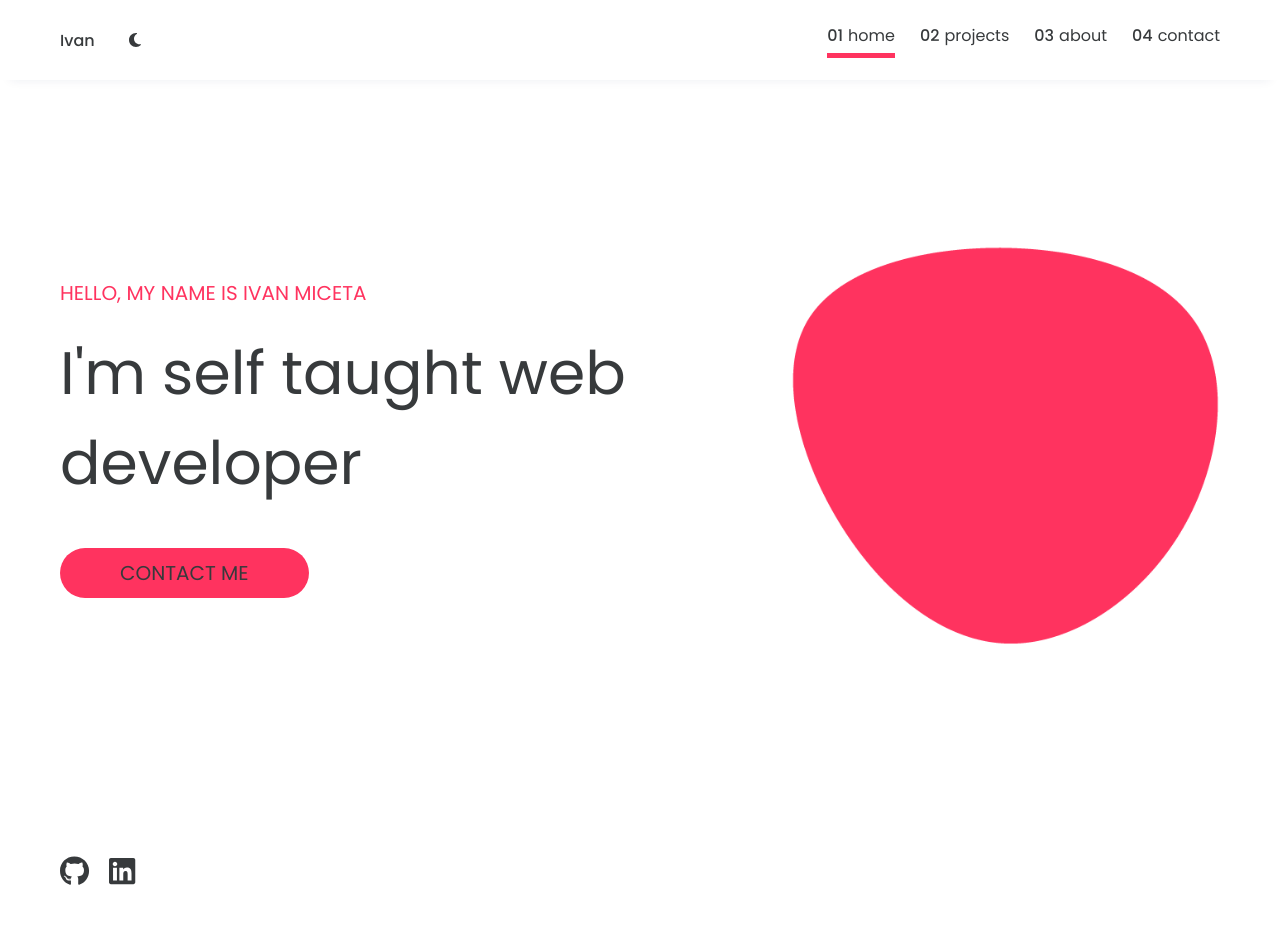
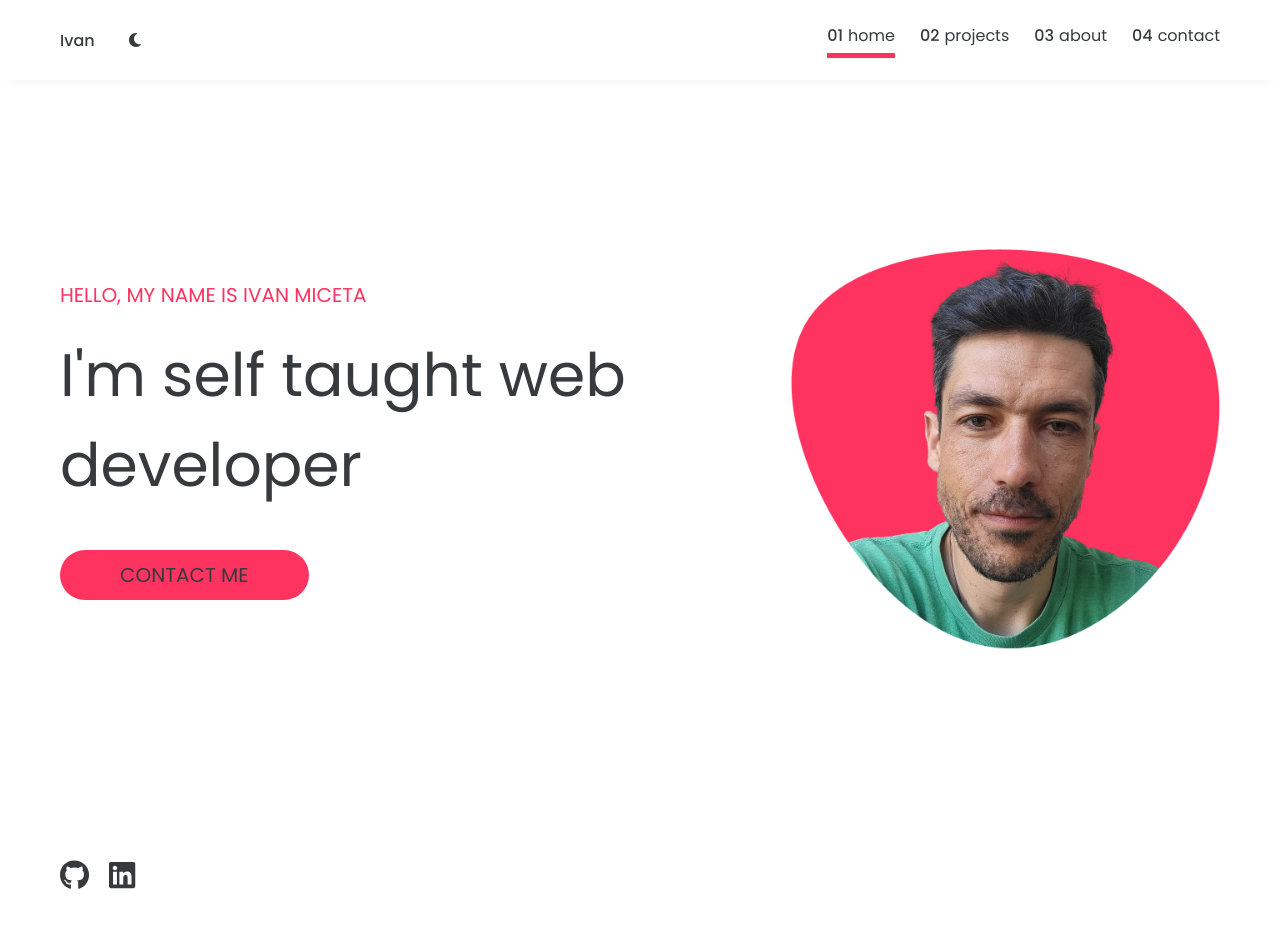
Before and after one commit to IvanMPR/react-portfolio, a React (Vite) app: page / in a window 1280 px wide. Shown: the top 928 px of the page. Built offline with nearby package versions, Linux system fonts and the light colour scheme.

Commit message:
Update main image in HomeMainSection component

```diff
--- a/src/components/HomeMainSection.jsx
+++ b/src/components/HomeMainSection.jsx
@@ -20,7 +20,7 @@ function HomeMainSection() {
           </div>
         </div>
         <div className='home__main-image'>
-          <img src='/images/blob5fixed.png' alt='test' className='main__blob' />
+          <img src='/images/IvanCLP.png' alt='test' className='main__blob' />
         </div>
       </main>
     </>
```
